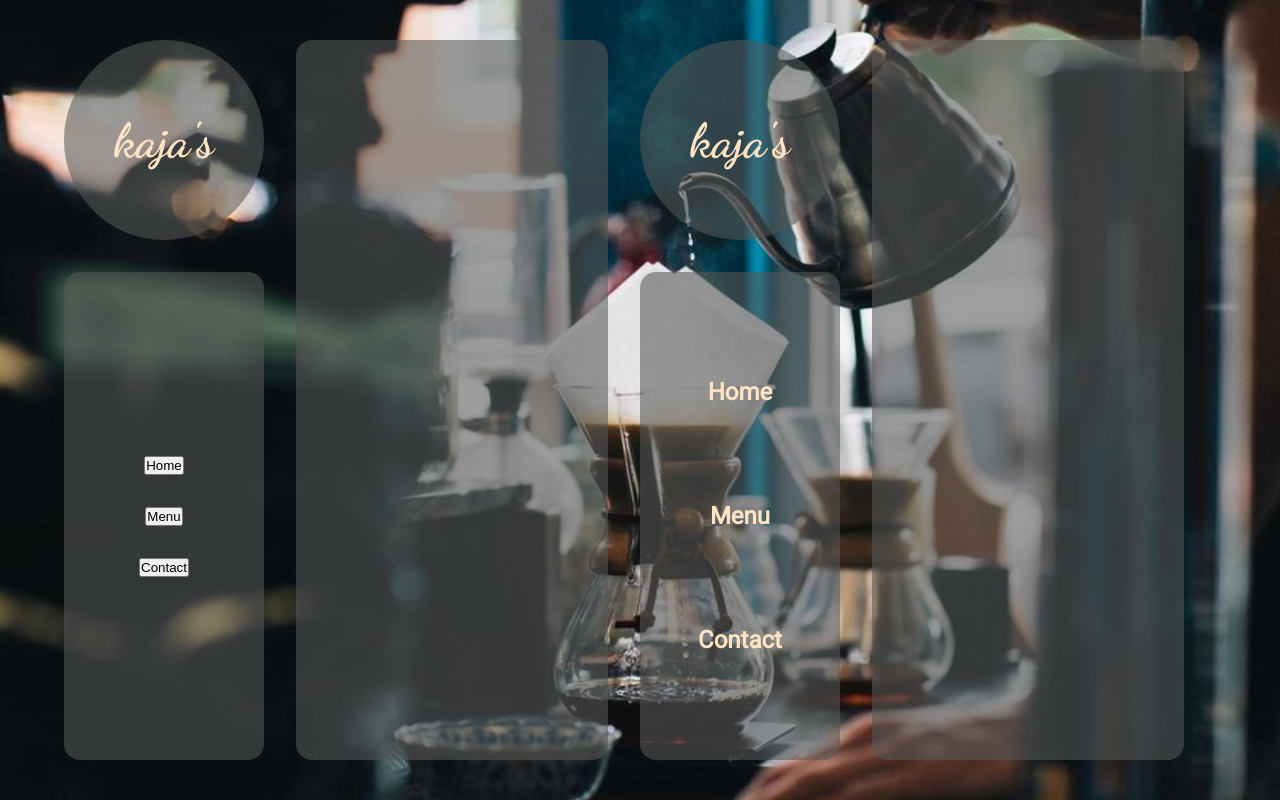
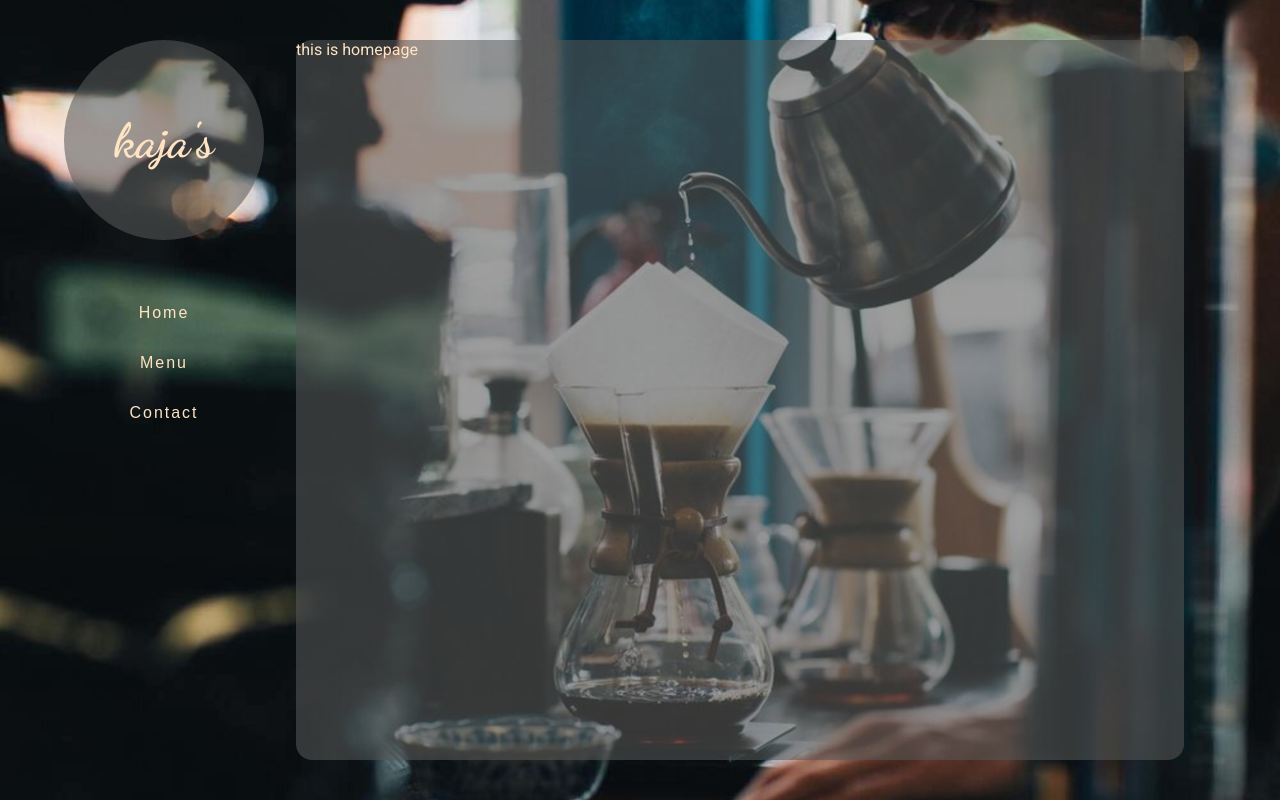
Before and after one commit to abydenes/restaurant-page, a website with bundled scripts: page dist/index.html in a window 1280 px wide. Both pictures are taken after a click on the button "Home". Built offline with nearby package versions, Linux system fonts and the light colour scheme.

Commit message:
Add tab switching logic

```diff
--- a/src/contact.js
+++ b/src/contact.js
@@ -0,0 +1,5 @@
+export default function contactPager() {
+  const container = document.querySelector(".container");
+
+  container.textContent = "this is contact"
+}
--- a/src/home.js
+++ b/src/home.js
@@ -1,37 +1,5 @@
-export default function home() {
-  const content = document.querySelector("#content");
-  const circle = document.createElement("div");
-  circle.classList.add("circle");
-  const title = document.createElement("h1");
-  title.classList.add("title");
-  const container = document.createElement("div");
-  container.classList.add("container");
-  const leftside = document.createElement("div");
-  leftside.classList.add("leftside");
-  const nav = document.createElement("div");
-  nav.classList.add("nav");
+export default function homePager() {
+  const container = document.querySelector(".container");
 
-  const home = document.createElement("a")
-  home.textContent = "Home"
-  home.classList.add("home")
-  const menu = document.createElement("a")
-  menu.textContent = "Menu"
-  menu.classList.add("menu")
-  const contact = document.createElement("a")
-  contact.textContent = "Contact"
-  contact.classList.add("contact")
-
-  nav.appendChild(home)
-  nav.appendChild(menu)
-  nav.appendChild(contact)
-
-
-
-  title.textContent = "kaja's";
-
-  circle.appendChild(title);
-  leftside.appendChild(circle);
-  leftside.appendChild(nav);
-  content.appendChild(leftside);
-  content.appendChild(container);
+  container.textContent = "this is homepage"
 }
--- a/src/menu.js
+++ b/src/menu.js
@@ -0,0 +1,5 @@
+export default function menuPager() {
+  const container = document.querySelector(".container");
+
+  container.textContent = "this is menu"
+}
--- a/src/style.css
+++ b/src/style.css
@@ -51,46 +51,25 @@ body {
 .nav {
   height: 100%;
   width: 100%;
-  background-color:var(--green-bg);
-  margin-top: 32px;
+  margin-top: 64px;
   border-radius: 16px;
   display: flex;
   flex-direction: column;
   gap: 32px;
-  justify-content: center;
+  justify-content: flex-start;
   align-items: center;
 }
 
-.nav a {
+.nav button {
+  border: none;
+  background-color: rgba(255, 255, 255, 0);
   color: bisque;
-  position: relative;
-  text-decoration: none;
-  padding: 32px;
-  font-size: 24px;
-  font-weight: 900;
+  font-size: 16px;
+  letter-spacing: 2px;
 }
 
-a:hover {
+.nav button:hover {
   cursor: pointer;
-}
-
-a::before {
-  content: '';
-  position: absolute;
-  width: 100%;
-  height: 4px;
-  border-radius: 4px;
-  background-color: bisque;
-  bottom: 0;
-  left: 0;
-  transform-origin: right;
-  transform: scaleX(0);
-  transition: transform .3s ease-in-out;
-}
-
-a:hover::before {
-  transform-origin: left;
-  transform: scaleX(1);
 }
 
 .circle {
```
Also changed, not shown: dist/bundle.js.
